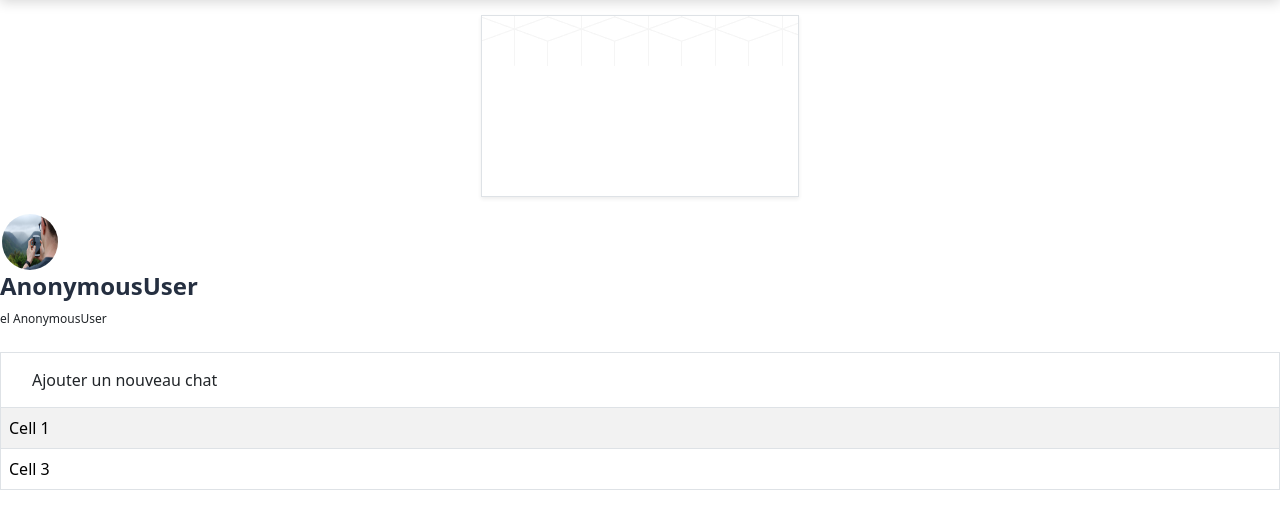
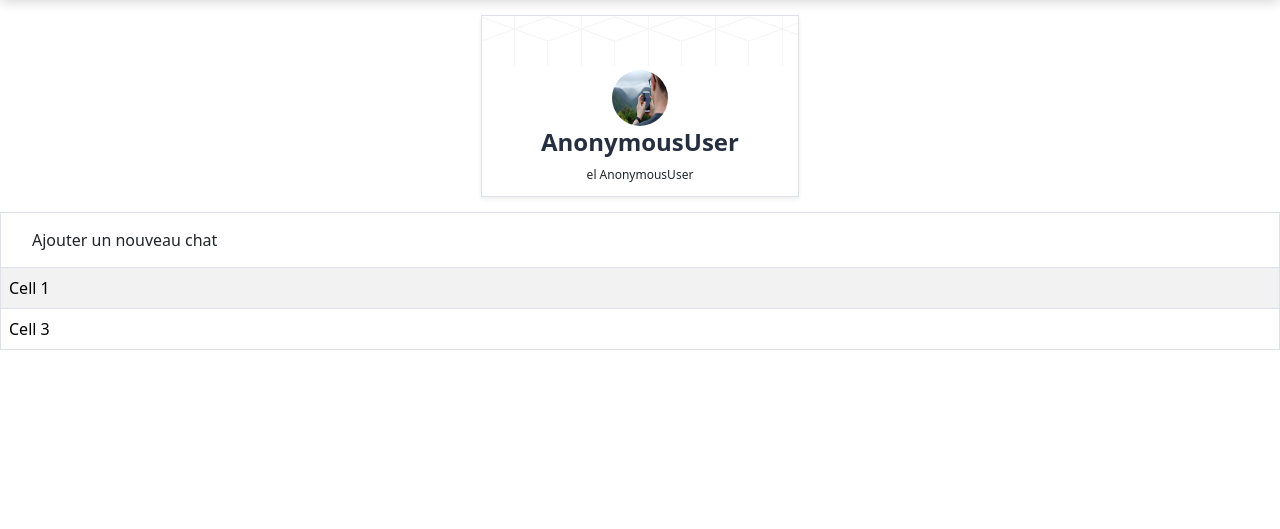
Before and after one commit to a-kalin0/Cat-In-Cat-Out, a Django app: template templates/CICO/profileIndex.html in a window 1280 px wide. Shown: the part 53-582 px from the top of the page. Run offline with Django 4.2, Linux system fonts and the light colour scheme; the template is opened without the code that fills it, so the values that code supplies are empty; some libraries are stand-ins or nearby versions.

Commit message:
Div error after pull from origin/dev_Lucas.
There were two <div> components that were not correctly located.
Which caused bad css formating when the page was loaded.

```diff
--- a/templates/CICO/profileIndex.html
+++ b/templates/CICO/profileIndex.html
@@ -15,7 +15,6 @@
     <span class="bs-icon-sm d-flex justify-content-center align-items-center ms-auto me-2 bs-icon"
         style="color: rgb(27, 52, 89)"><a href="#"><i class="fas fa-cog"
                 style="color: var(--bs-body-color)"></i></a></span>
-</div>
     <div class="my-auto">
         <img class="rounded-circle" src="{% static 'CICO/img/bg-cta.jpg' %}" width="60px" height="60px"
             style="background-color: rgb(255, 255, 255); padding: 2px" />
@@ -24,6 +23,8 @@
         <h4>{{user}}</h4>
         <p style="font-size: 12px">el {{user}}</p>
     </div>
+</div>
+
 </div>
 <div>
     <div class="table-responsive">
--- a/templates/baseProfil.html
+++ b/templates/baseProfil.html
@@ -9,10 +9,9 @@
   <meta http-equiv="X-UA-Compatible" content="ie=edge" />
   <title>Profil</title>
   {% load bootstrap5 %} {% bootstrap_css %} {% bootstrap_javascript %}
-
-  <link rel="stylesheet" type="text/css" href="{% static 'CICO/Soft-ui-Navbar.css' %}" />
-  <link rel="stylesheet" href="{% static 'CICO/Navbar-Right-Links-icons.css' %}" />
-  <link rel="stylesheet" href="{% static 'CICO/Soft-ui-Navbar.css' %}" />
+  <link href="{% static 'CICO/Navbar-Right-Links-icons.css' %}" rel="stylesheet" type="text/css" />
+  <link href="{% static 'CICO/Soft-ui-Navbar.css' %}" rel="stylesheet" type="text/css" />
+  <link href="{% static 'CICO/LinkedIn-like-Profile-Box.css' %}" rel="stylesheet" type="text/css" />
   <link href="{% static 'fontawesomefree/css/fontawesome.css' %}" rel="stylesheet" type="text/css" />
   <link href="{% static 'fontawesomefree/css/brands.css' %}" rel="stylesheet" type="text/css" />
   <link href="{% static 'fontawesomefree/css/solid.css' %}" rel="stylesheet" type="text/css" />
```
Lines whose indentation alone changed are shown as unchanged.
